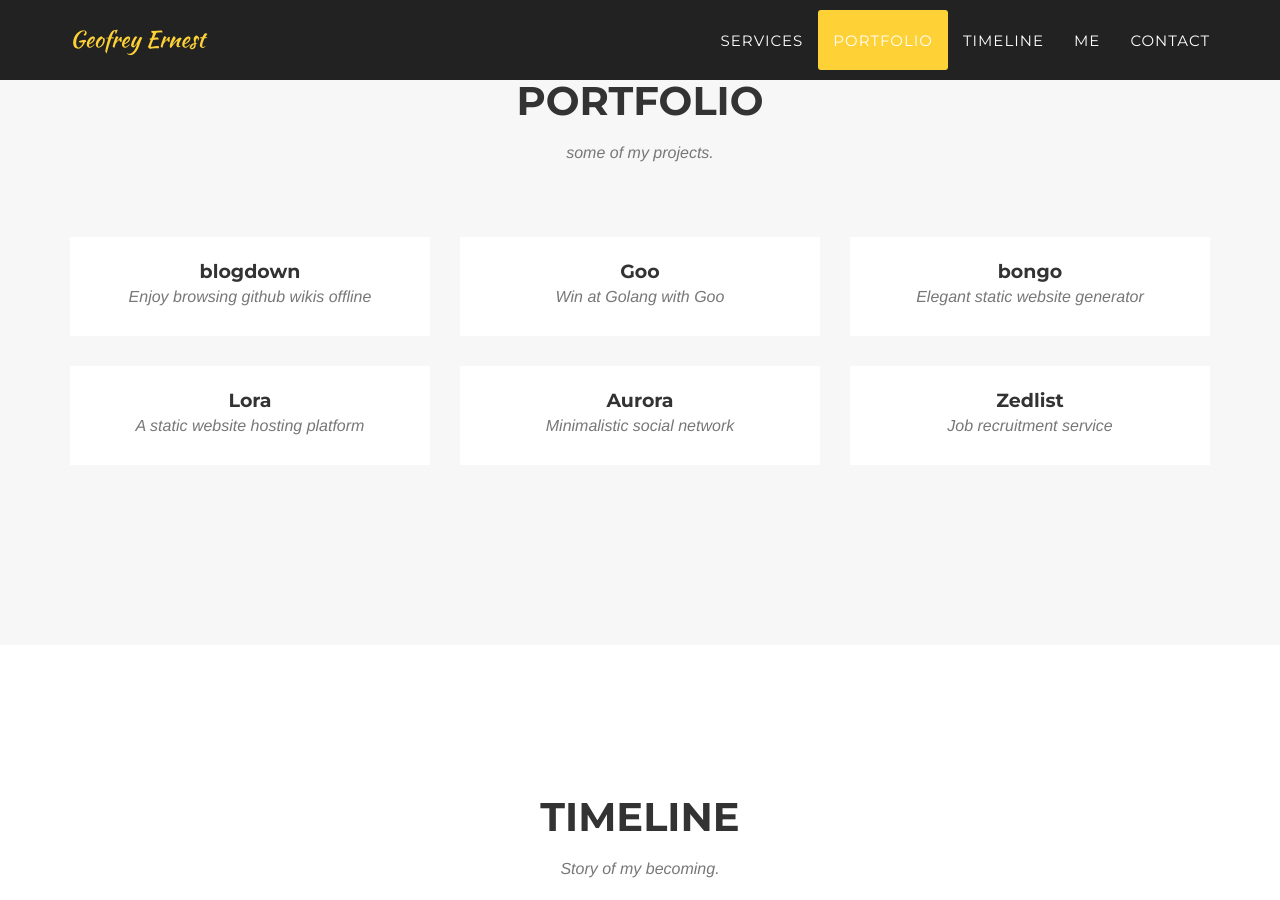
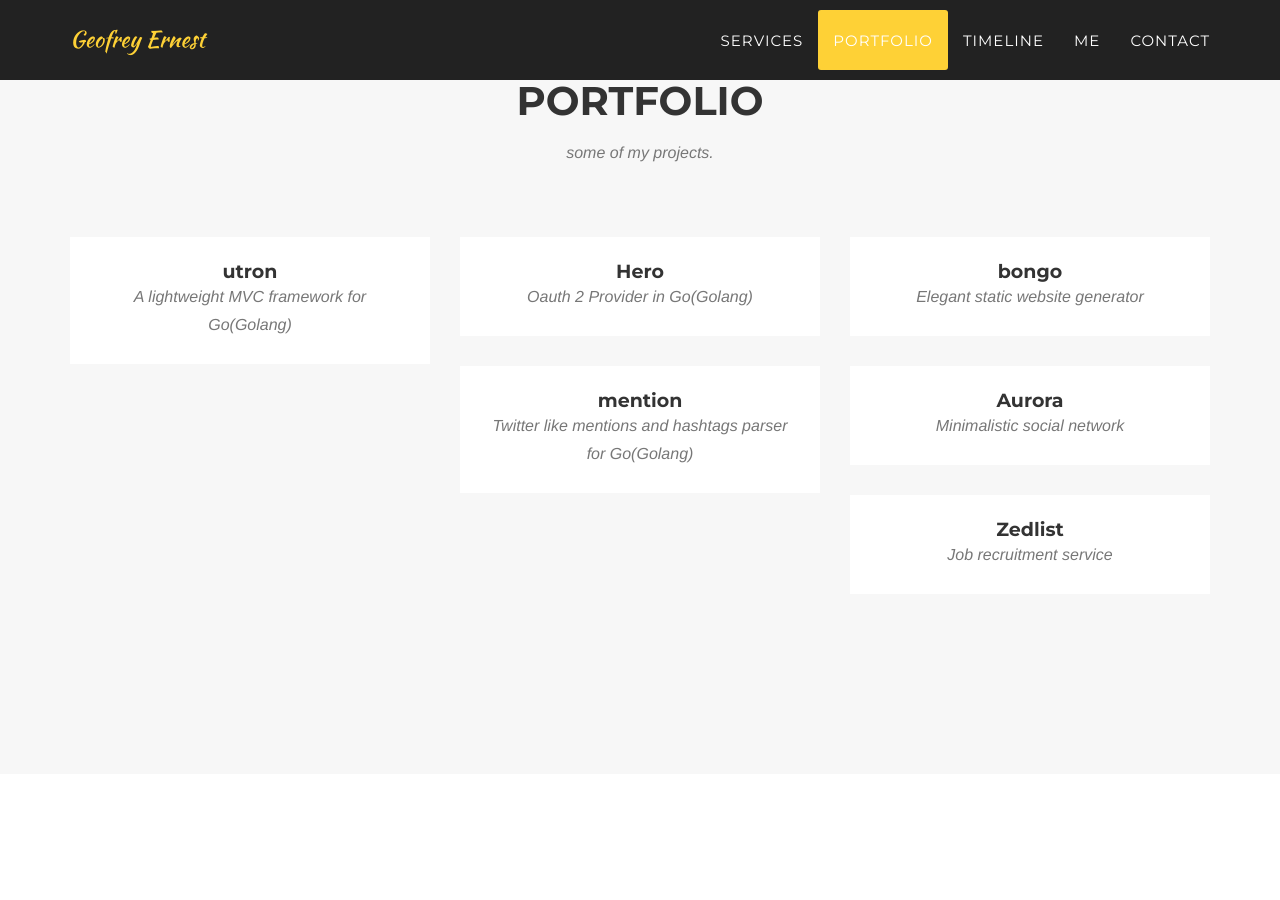
Before and after one commit to srph/gernest.github.io, a Jekyll site: the page built from _posts/2014-07-17-project-2.markdown, in a window 1280 px wide and 900 px high, scrolled down 1884 px. Built offline with Jekyll 4.4.1, drawn with Linux system fonts in a browser that asks for light colours; some web fonts are replaced.

Commit message:
Update projects

```diff
--- a/_posts/2014-07-15-project-4.markdown
+++ b/_posts/2014-07-15-project-4.markdown
@@ -1,6 +1,6 @@
 ---
-title: Lora
-subtitle: A static website hosting platform
+title: mention
+subtitle: Twitter like mentions  and hashtags parser for Go(Golang)
 layout: default
 modal-id: 4
 date: 2014-07-15
@@ -10,7 +10,7 @@ alt: image-alt
 project-date: April 2014
 client: Start Bootstrap
 category: Web Development
-github: https://github.com/gernest/lora
+github: https://github.com/gernest/mention
 description: Lorem ipsum dolor sit amet, usu cu alterum nominavi lobortis. At duo novum diceret. Tantas apeirian vix et, usu sanctus postulant inciderint ut, populo diceret necessitatibus in vim. Cu eum dicam feugiat noluisse.
 
 ---
--- a/_posts/2014-07-17-project-2.markdown
+++ b/_posts/2014-07-17-project-2.markdown
@@ -1,6 +1,6 @@
 ---
-title: Goo
-subtitle: Win at Golang with Goo
+title: Hero
+subtitle: Oauth 2 Provider in Go(Golang)
 layout: default
 modal-id: 2
 date: 2014-07-17
@@ -10,7 +10,7 @@ alt: image-alt
 project-date: April 2014
 client: community
 category: golang
-github: https://github.com/gernest/goo
+github: https://github.com/gernest/hero
 description: Lorem ipsum dolor sit amet, usu cu alterum nominavi lobortis. At duo novum diceret. Tantas apeirian vix et, usu sanctus postulant inciderint ut, populo diceret necessitatibus in vim. Cu eum dicam feugiat noluisse.
 
 ---
--- a/_posts/2014-07-18-project-1.markdown
+++ b/_posts/2014-07-18-project-1.markdown
@@ -1,6 +1,6 @@
 ---
-title: blogdown
-subtitle: Enjoy browsing github wikis offline
+title: utron
+subtitle: A lightweight MVC framework for Go(Golang)
 layout: default
 modal-id: 1
 date: 2014-07-18
@@ -10,7 +10,7 @@ alt: image-alt
 project-date: April 2014
 client: Start Bootstrap
 category: Web Development
-github: https://github.com/gernest/blogdown
+github: https://github.com/gernest/utron
 description: Lorem ipsum dolor sit amet, usu cu alterum nominavi lobortis. At duo novum diceret. Tantas apeirian vix et, usu sanctus postulant inciderint ut, populo diceret necessitatibus in vim. Cu eum dicam feugiat noluisse.
 
 ---
```
